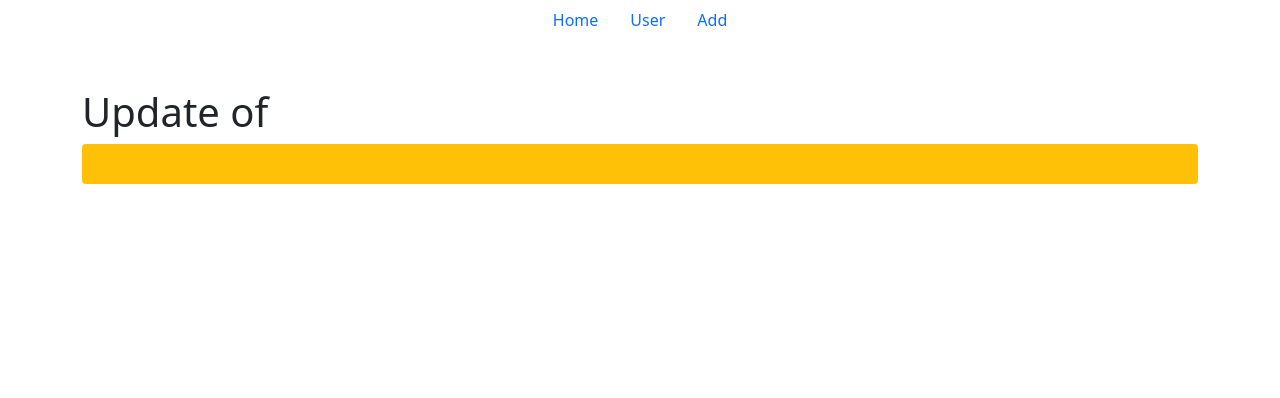
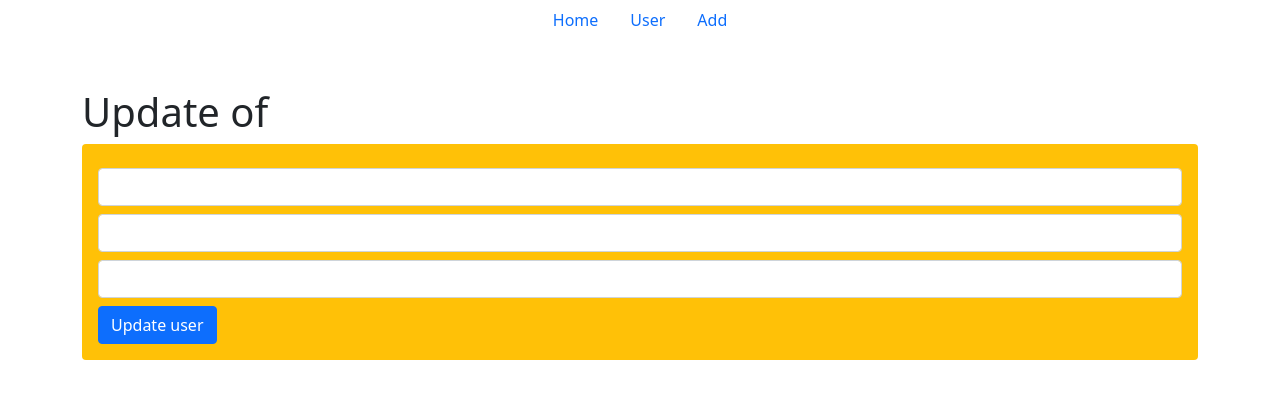
Before and after one commit to 0nahid/users-fullstack, a React (Create React App) app in the folder frontend/: page /users/update/1 in a window 1280 px wide. Shown: the top 398 px of the page. Built offline with nearby package versions, Linux system fonts and the light colour scheme; no server answers.

Commit message:
added update user page

```diff
--- a/frontend/src/Pages/Update.jsx
+++ b/frontend/src/Pages/Update.jsx
@@ -1,20 +1,60 @@
 import axios from "axios";
 import { useEffect, useState } from "react";
 import { useParams } from "react-router-dom";
+import Swal from "sweetalert2";
 export default function Update() {
+  const [user, setUser] = useState({ name: "", email: "", phone: "" });
   const { id } = useParams();
-  const [user, setUser] = useState({});
+  // const [user, setUser] = useState({});
   useEffect(() => {
     axios(`http://localhost:5000/users/${id}`).then((res) => {
       setUser(res.data);
     });
   }, [id]);
+  const handleUpdateUser = (e) => {
+    e.preventDefault();
+    axios.put(`http://localhost:5000/users/${id}`, user).then((res) => {
+      if (res.data.n === 1) {
+        Swal.fire("Good job!", "User updated!", "success");
+      } else {
+        Swal.fire("Oops!", "Something went wrong!", "error");
+      }
+    });
+  };
   return (
     <div className="container mt-5">
       <h1>Update of {user.name}</h1>
       <div className="bg-warning p-3 rounded ">
-        <h1>{user.email}</h1>
-        <h1>{user.phone}</h1>
+        {/* <h1>{user.email}</h1>
+        <h1>{user.phone}</h1> */}
+        <form onSubmit={handleUpdateUser}>
+          <input
+            type="text"
+            name=""
+            value={user.name || ""}
+            className="form-control mt-2"
+            id=""
+          />
+          <input
+            type="email"
+            name=""
+            value={user.email || ""}
+            className="form-control mt-2"
+            id=""
+          />
+          <input
+            type="number"
+            name=""
+            value={user.phone || ""}
+            className="form-control mt-2"
+            id=""
+          />
+          <input
+            type="submit"
+            className="btn btn-primary mt-2"
+            value="Update user"
+          />
+        </form>
       </div>
     </div>
   );
```
